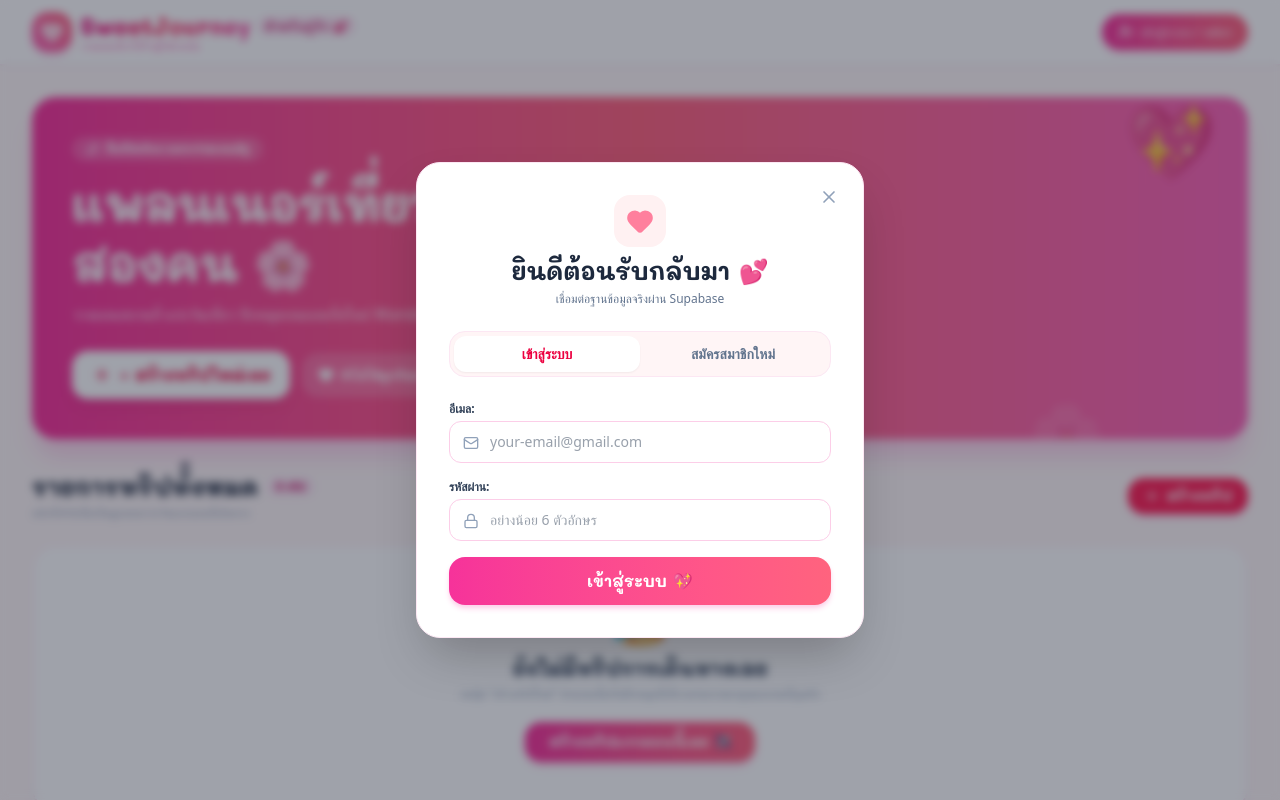
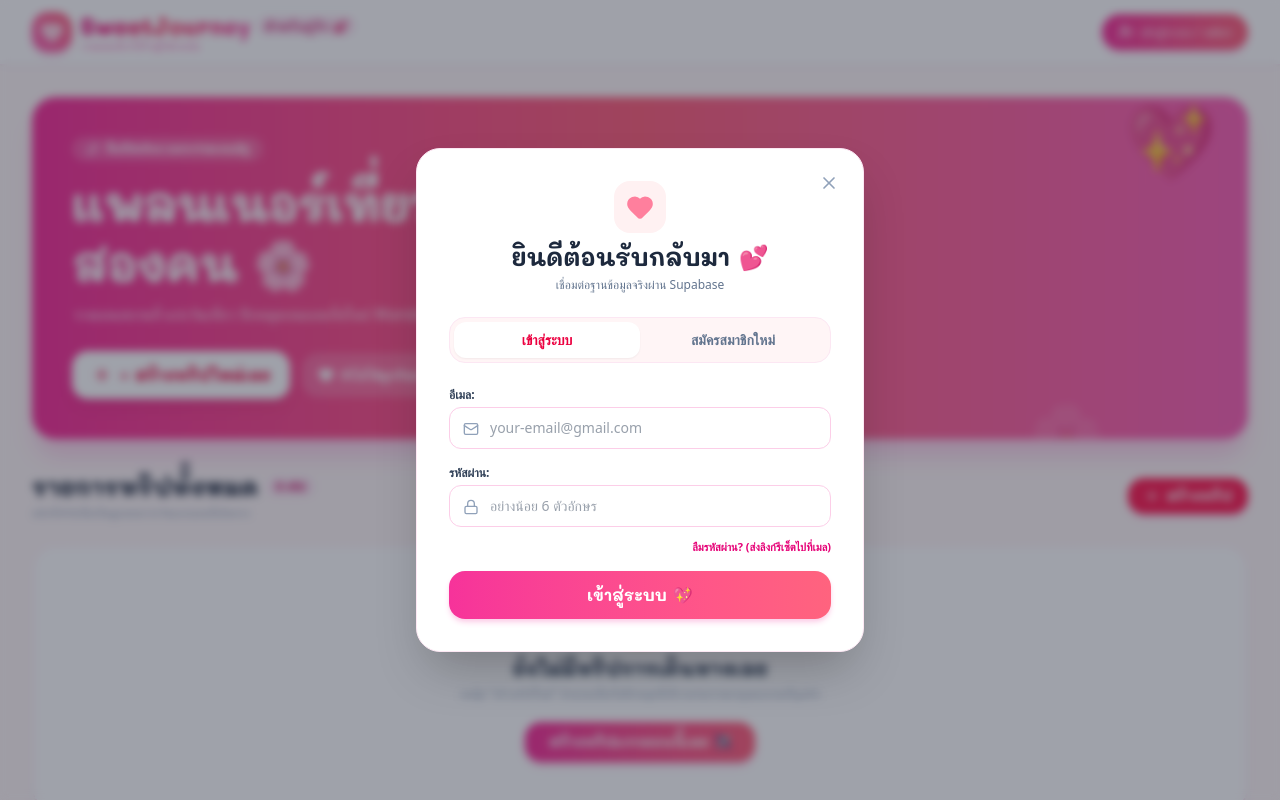
Before and after one commit to neungsamui/travelplan, a React (Vite) app: page / in a window 1280 px wide. Both pictures are taken after a click on the button "เข้าสู่ระบบ / สมัคร". Shown: the top 800 px of the page. Built offline with nearby package versions, Linux system fonts and the light colour scheme.

Commit message:
feat: add forgot password reset link button

```diff
--- a/src/components/AuthModal.tsx
+++ b/src/components/AuthModal.tsx
@@ -391,6 +391,35 @@
               </div>
             </div>
 
+            {tab === 'login' && (
+              <div className="flex justify-end -mt-1">
+                <button
+                  type="button"
+                  onClick={async () => {
+                    if (!email.trim()) {
+                      setError('กรุณาระบุอีเมลด้านบน เพื่อรับลิงก์รีเซ็ตรหัสผ่าน');
+                      return;
+                    }
+                    setLoading(true);
+                    try {
+                      await supabase.auth.resetPasswordForEmail(email.trim(), {
+                        redirectTo: window.location.origin
+                      });
+                      setInfoMessage(`ส่งลิงก์ตั้งรหัสผ่านใหม่ไปที่ ${email} เรียบร้อยแล้ว กรุณาเปิดอีเมลเพื่อตั้งรหัสใหม่ครับ 💌`);
+                      setError('');
+                    } catch (err: any) {
+                      setError(err.message || 'ส่งลิงก์ไม่สำเร็จ');
+                    } finally {
+                      setLoading(false);
+                    }
+                  }}
+                  className="text-[11px] text-pink-600 hover:text-rose-700 hover:underline font-semibold"
+                >
+                  ลืมรหัสผ่าน? (ส่งลิงก์รีเซ็ตไปที่เมล)
+                </button>
+              </div>
+            )}
+
             <button
               type="submit"
               disabled={loading}
```
